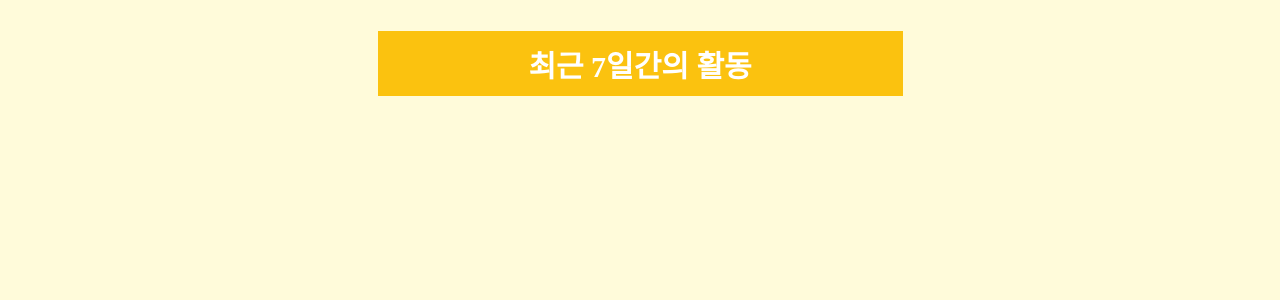
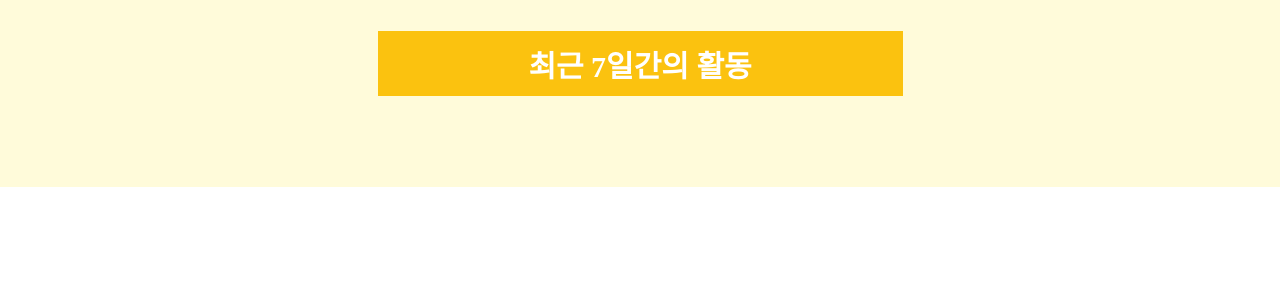
Before and after one commit to Tak-E/client, a React (Vite) app: page /activity-stats in a window 1280 px wide. Shown: the top 300 px of the page. Built offline with nearby package versions, Linux system fonts and the light colour scheme.

Commit message:
fix: change ActivityStats module css

```diff
--- a/src/components/Modal/MemoModal.jsx
+++ b/src/components/Modal/MemoModal.jsx
@@ -17,6 +17,11 @@ const MemoModal = ({ onClose, id, title, updateMemo }) => {
   };
 
   const handleClick = () => {
+    if (inputMemo === "") {
+      setInputMemo("클릭하여 수행한 활동을 기록해보세요!");
+      handleClose();
+      return;
+    }
     const activities = JSON.parse(localStorage.getItem("selected-activities"));
 
     const updatedActivities = activities.map((activity) => {
--- a/src/pages/activityStats/ActivityStats.module.css
+++ b/src/pages/activityStats/ActivityStats.module.css
@@ -7,7 +7,6 @@
 }
 
 .baseContainer {
-  height: 100vh;
   background-color: #fffbda;
 }
 
```
